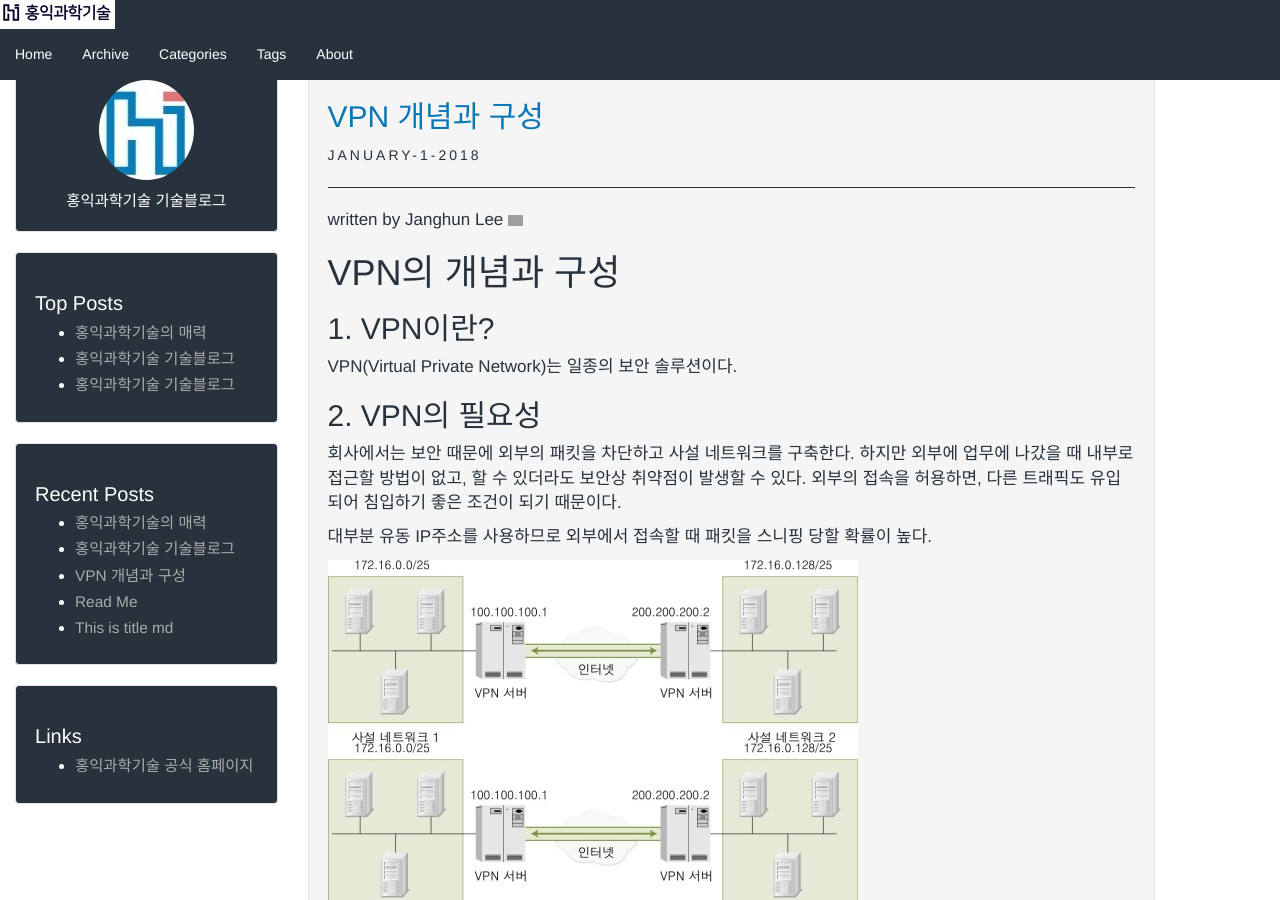
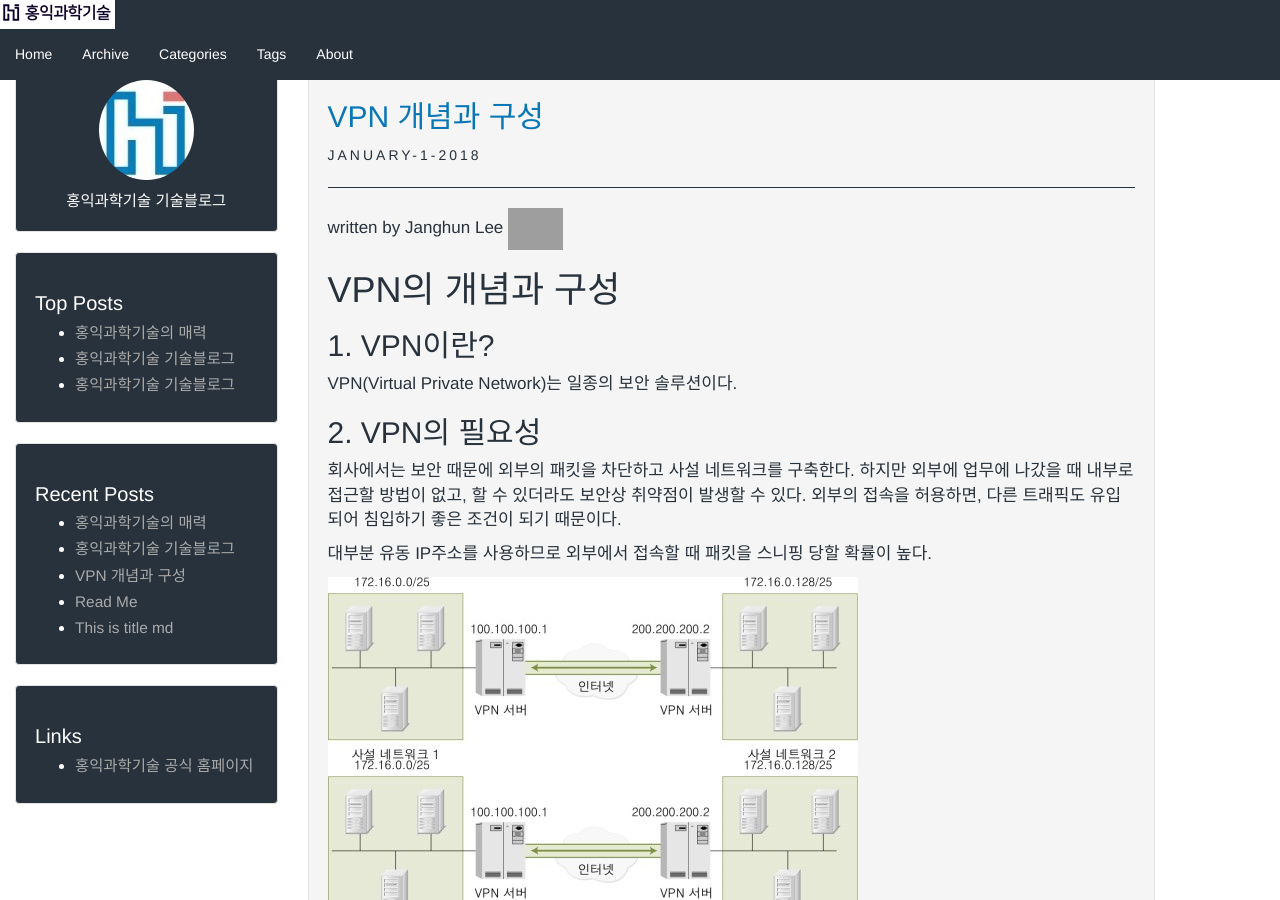
Before and after one commit to jangh-lee/hongikit-mts.github.io, a Jekyll site: the page built from _posts/2018-01-01-VPN의 개념과 구성.md, in a window 1280 px wide and 900 px high. Built offline with Jekyll 4.4.1, drawn with Linux system fonts in a browser that asks for light colours; grey boxes are pictures that could not be loaded.

Commit message:
Update 2018-01-01-VPN의 개념과 구성.md

```diff
--- a/_posts/2018-01-01-VPN의 개념과 구성.md
+++ b/_posts/2018-01-01-VPN의 개념과 구성.md
@@ -6,7 +6,7 @@ tags: AWS
 author: James
 description: 2 sites, one help to generate ASCII texts for you, another have lots of ASCII pics.
 ---
-written by Janghun Lee <img src = "https://images.unsplash.com/photo-1581093804475-577d72e38aa0?ixid=MnwxMjA3fDB8MHxwaG90by1wYWdlfHx8fGVufDB8fHx8&ixlib=rb-1.2.1&auto=format&fit=crop&w=750&q=80" width="15px">
+written by Janghun Lee <img src = "https://images.unsplash.com/photo-1581093804475-577d72e38aa0?ixid=MnwxMjA3fDB8MHxwaG90by1wYWdlfHx8fGVufDB8fHx8&ixlib=rb-1.2.1&auto=format&fit=crop&w=750&q=80" width="55px">
 
 
 
```
